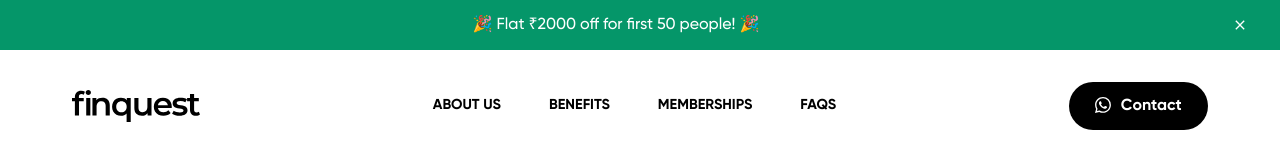
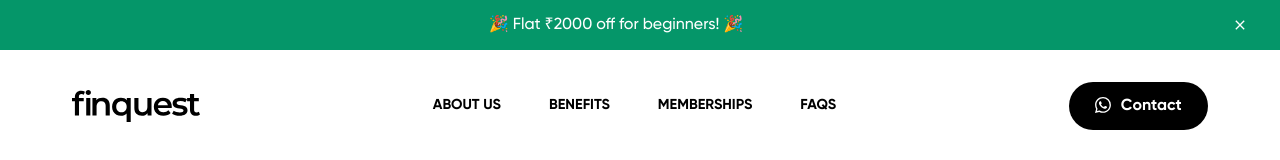
Before and after one commit to emanuelchristo/finquest, a Next.js app: page /terms-of-service in a window 1280 px wide. Shown: the top 160 px of the page. Built offline with nearby package versions, Linux system fonts and the light colour scheme.

Commit message:
snackbar content

```diff
--- a/pages/_app.js
+++ b/pages/_app.js
@@ -12,7 +12,7 @@ function MyApp({ Component, pageProps }) {
 				<title>Finquest - Start learning how to invest &amp; trade in stock market easily.</title>
 				<link rel='icon' type='image/png' href='/favicon.png'></link>
 			</Head>
-			<Snackbar message=' 🎉  Flat ₹2000 off for first 50 people!  🎉 ' />
+			<Snackbar message=' 🎉  Flat ₹2000 off for beginners!  🎉 ' />
 			<Component {...pageProps} />
 
 			<Footer />
```
